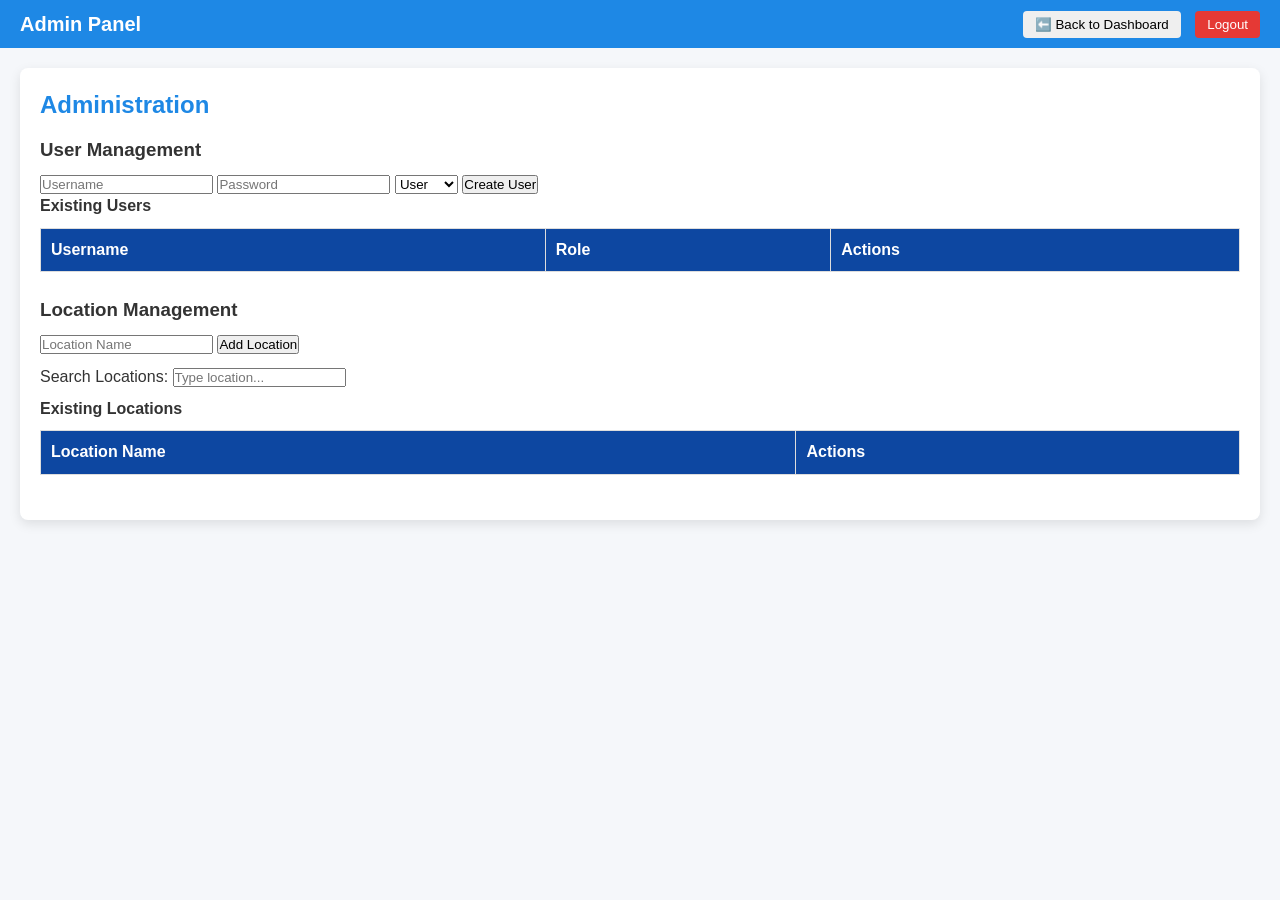
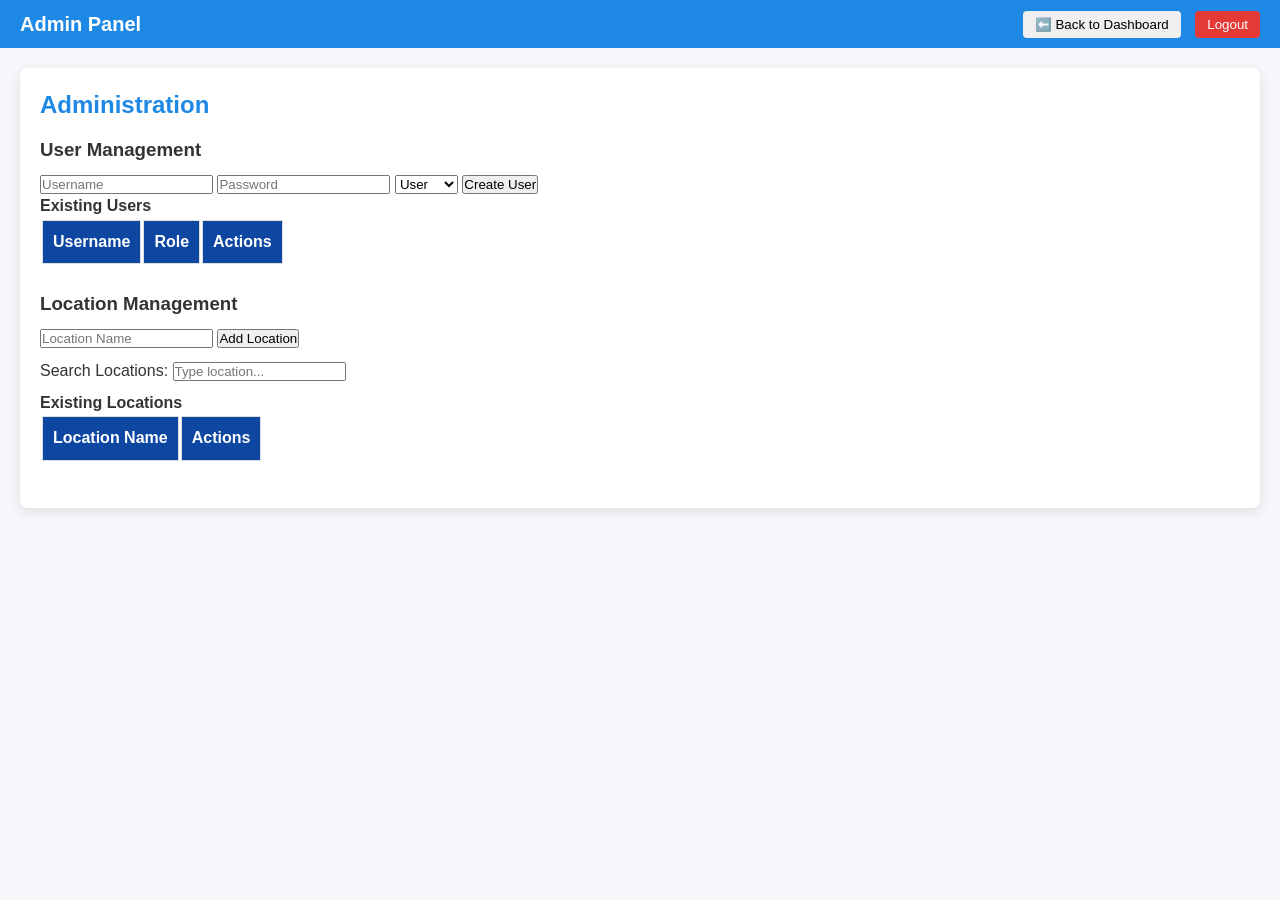

Update_logo

--- a/style.css
+++ b/style.css
@@ -522,22 +522,79 @@ body {
   border-radius: 6px;
 }
 
-.admin-row button.create {
-  padding: 10px 16px;
-  background: #43a047;
-  color: white;
-  border: none;
-  border-radius: 6px;
-  cursor: pointer;
-}
+  .admin-row button.create,
+  .admin-row button {
+    padding: 10px 16px;
+    background: #43a047;
+    color: white;
+    border: none;
+    border-radius: 6px;
+    cursor: pointer;
+  }
 
-.admin-row button.create:hover {
-  background: #2e7d32;
-}
+  .admin-row button:hover,
+  .admin-table button:hover {
+    opacity: 0.95;
+  }
 
-.admin-table {
-  width: 100%;
-  border-collapse: collapse;
+  .admin-stats-row {
+    display: flex;
+    flex-wrap: wrap;
+    gap: 12px;
+    margin-bottom: 16px;
+  }
+
+  .trip-stat {
+    flex: 1;
+    min-width: 180px;
+    padding: 12px 14px;
+    background: #e3f2fd;
+    border-radius: 10px;
+    color: #0d47a1;
+    font-weight: 600;
+  }
+
+  #tripEditModal .modal-body {
+    display: grid;
+    gap: 12px;
+  }
+
+  #tripEditModal .modal-body label {
+    display: flex;
+    flex-direction: column;
+    gap: 6px;
+    font-size: 14px;
+    color: #333;
+  }
+
+  #tripEditModal .modal-body input {
+    width: 100%;
+    padding: 10px 12px;
+    border: 1px solid #ccc;
+    border-radius: 6px;
+  }
+
+  #tripEditModal .modal-actions {
+    margin-top: 16px;
+    display: flex;
+    justify-content: flex-end;
+    gap: 10px;
+  }
+
+  #tripEditModal .modal-actions button {
+    padding: 10px 16px;
+    border-radius: 6px;
+  }
+
+  #tripEditModal #cancelTripEdit {
+    background: #e53935;
+    color: white;
+  }
+
+  .admin-table button.editTrip {
+    background: #1e88e5;
+    color: white;
+    margin-right: 6px;
   margin-top: 10px;
 }
 
